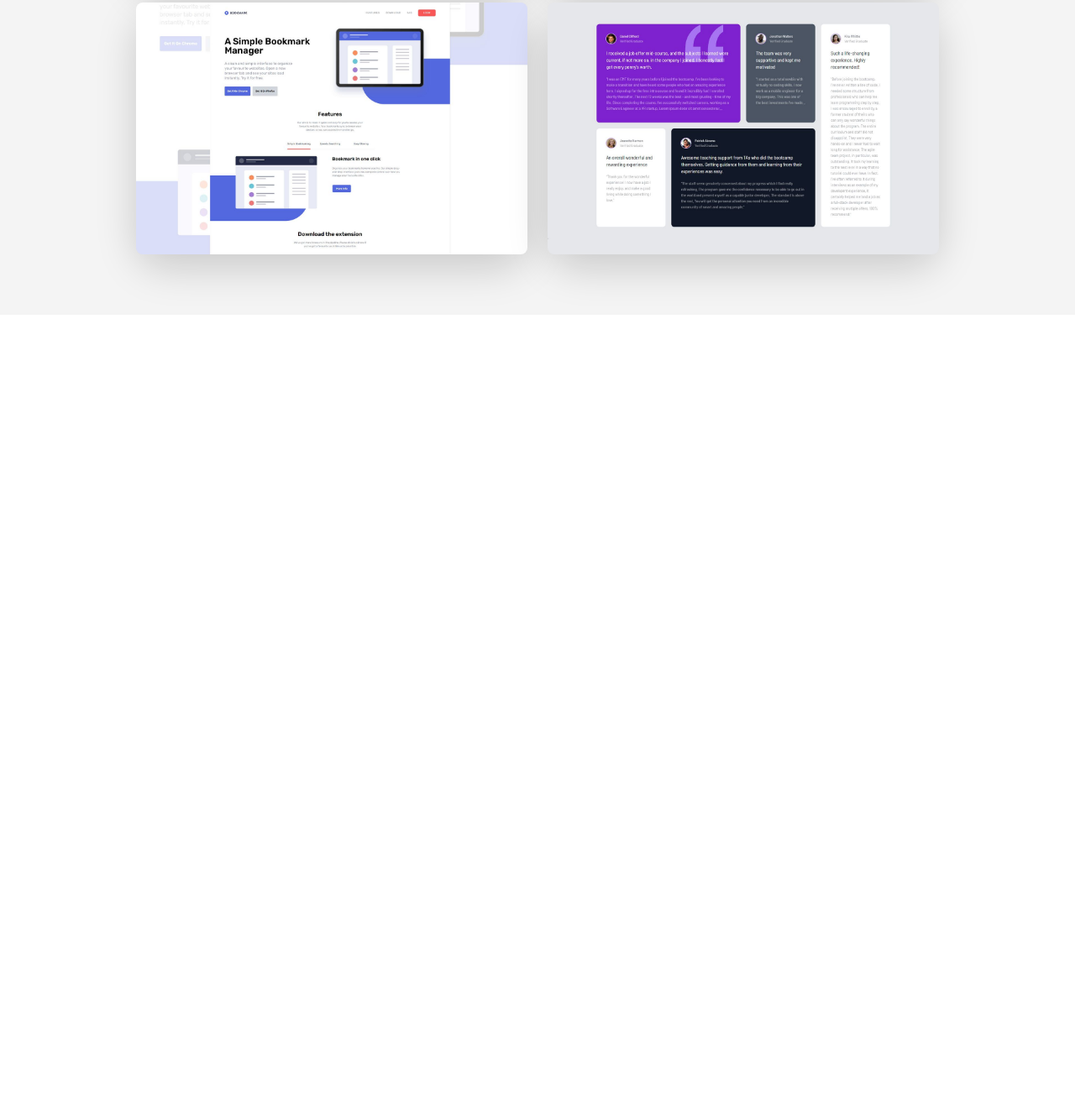
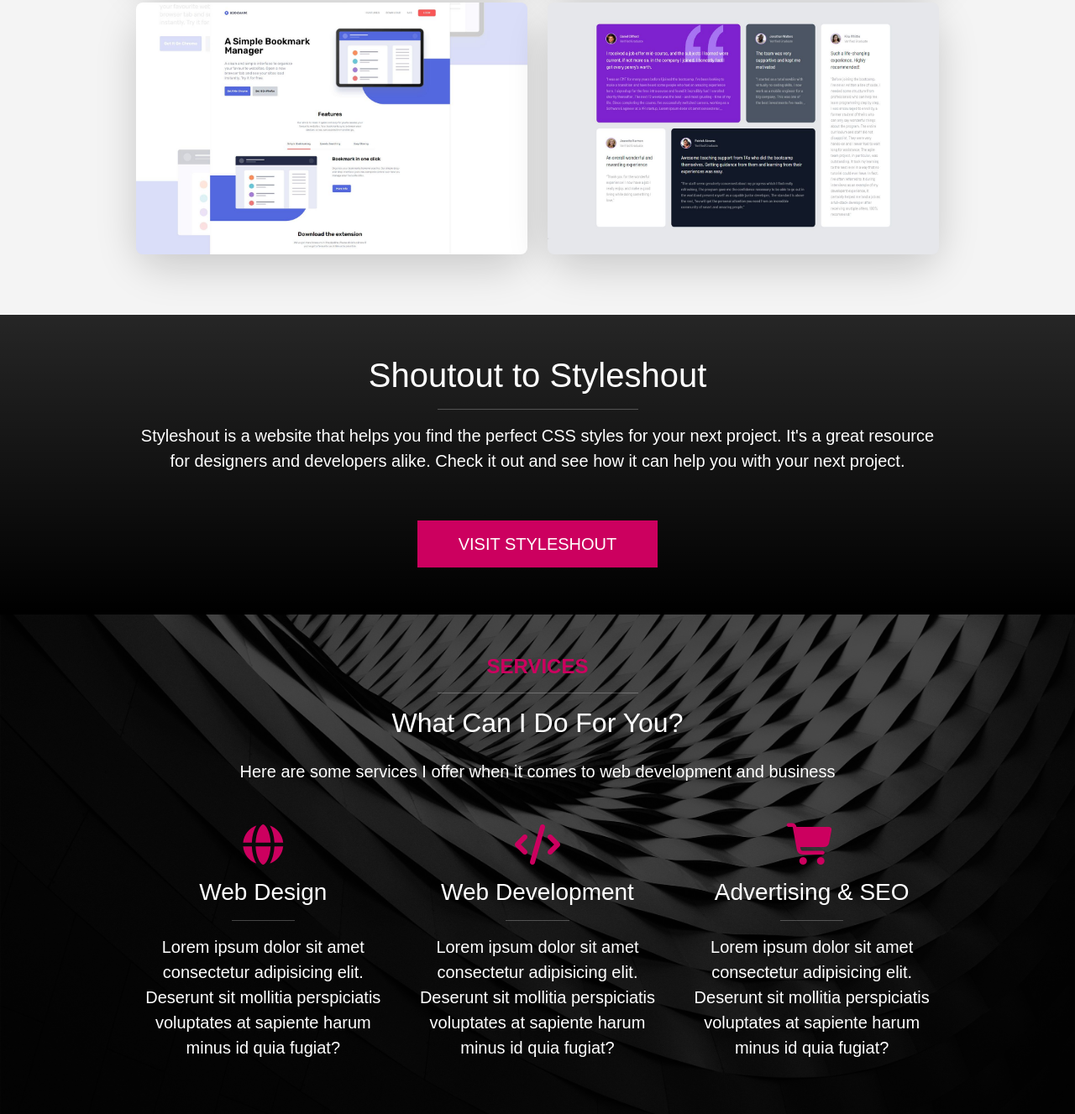
Before and after one commit to s-khodjaev/012_portfolio, a website: page index.html in a window 1280 px wide. Shown: the part 2984-4311 px from the top of the page at 84% size. Before the commit the page ends 3359 px from the top, so only its background shows below. Drawn offline with Linux system fonts and the light colour scheme; files whose address does not match are found by name.

Commit message:
add styleshout and services

```diff
--- a/index.html
+++ b/index.html
@@ -326,6 +326,77 @@
       </div>
     </section>
 
+    <!-- Styleshout -->
+    <section class="styleshout py-5 text-bg-dark bg-gradient text-center">
+      <div class="container">
+        <div class="row">
+          <div class="col-12">
+            <h1>Shoutout to Styleshout</h1>
+            <hr class="w-25 mx-auto" />
+            <p class="lead mb-5">
+              Styleshout is a website that helps you find the perfect CSS styles
+              for your next project. It's a great resource for designers and
+              developers alike. Check it out and see how it can help you with
+              your next project.
+            </p>
+            <a
+              href="https://styleshout.com"
+              target="_blank"
+              class="btn btn-primary btn-lg text-uppercase px-5 mx-3 my-2"
+              >Visit Styleshout</a
+            >
+          </div>
+        </div>
+      </div>
+    </section>
+
+    <!-- Services -->
+    <section class="services text-bg-dark py-5 position-relative">
+      <div class="container position-relative">
+        <div class="text-center mb-5">
+          <h4 class="text-uppercase fw-bold text-primary">Services</h4>
+          <hr class="w-25 mx-auto" />
+          <h2 class="mb-4">What Can I Do For You?</h2>
+          <p class="lead">
+            Here are some services I offer when it comes to web development and
+            business
+          </p>
+        </div>
+        <div class="row">
+          <div class="col-md-4 text-center">
+            <i class="fas fa-globe fa-3x text-primary mb-3"></i>
+            <h3 class="fs-3">Web Design</h3>
+            <hr class="w-25 mx-auto" />
+            <p class="fs-5">
+              Lorem ipsum dolor sit amet consectetur adipisicing elit. Deserunt
+              sit mollitia perspiciatis voluptates at sapiente harum minus id
+              quia fugiat?
+            </p>
+          </div>
+          <div class="col-md-4 text-center">
+            <i class="fas fa-code fa-3x text-primary mb-3"></i>
+            <h3 class="fs-3">Web Development</h3>
+            <hr class="w-25 mx-auto" />
+            <p class="fs-5">
+              Lorem ipsum dolor sit amet consectetur adipisicing elit. Deserunt
+              sit mollitia perspiciatis voluptates at sapiente harum minus id
+              quia fugiat?
+            </p>
+          </div>
+          <div class="col-md-4 text-center">
+            <i class="fas fa-shopping-cart fa-3x text-primary mb-3"></i>
+            <h3 class="fs-3">Advertising & SEO</h3>
+            <hr class="w-25 mx-auto" />
+            <p class="fs-5">
+              Lorem ipsum dolor sit amet consectetur adipisicing elit. Deserunt
+              sit mollitia perspiciatis voluptates at sapiente harum minus id
+              quia fugiat?
+            </p>
+          </div>
+        </div>
+      </div>
+    </section>
+
     <script src="js/bootstrap.bundle.min.js"></script>
     <script src="js/lightbox-plus-jquery.min.js"></script>
     <script src="js/script.js"></script>
--- a/scss/main.scss
+++ b/scss/main.scss
@@ -35,6 +35,25 @@
   opacity: 0.8;
 }
 
+.services {
+  background: url("../img/bg.jpg") no-repeat center center/cover;
+  background-attachment: fixed;
+}
+
+.services::after {
+  content: "";
+  position: absolute;
+  top: 0;
+  left: 0;
+  width: 100%;
+  height: 100%;
+  background: rgba(0, 0, 0, 0.7);
+}
+
+.services .container {
+  z-index: 10;
+}
+
 @media (max-width: 767px) {
   .header .social i {
     font-size: 30px;
```
Also changed, not shown: css/main.css, 1 other file.
